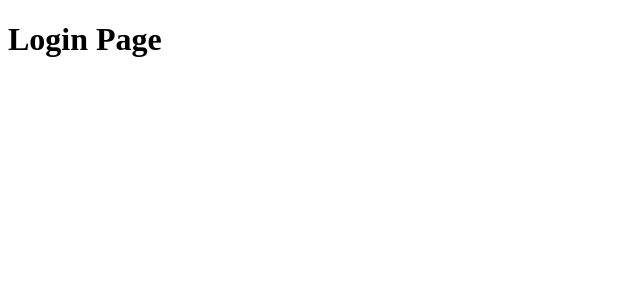
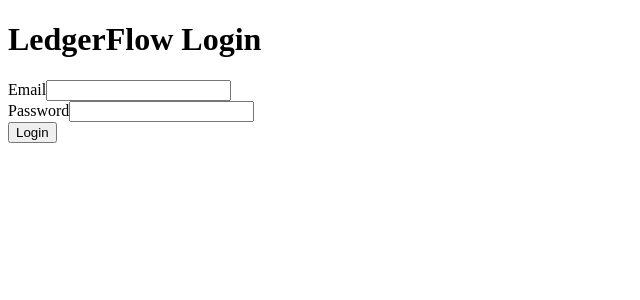
Before and after one commit to AndreRibeiro24/LedgerFlow-Frontend, a React (Vite) app: page /login in a window 1280 px wide. Shown: the top 300 px of the page, without its empty margins (0-640 px from the left). Built offline with nearby package versions, Linux system fonts and the light colour scheme.

Commit message:
feat: add auth context, login page, and api service

```diff
--- a/package.json
+++ b/package.json
@@ -10,6 +10,7 @@
     "preview": "vite preview"
   },
   "dependencies": {
+    "axios": "^1.19.0",
     "react": "^19.2.8",
     "react-dom": "^19.2.8",
     "react-router-dom": "^7.18.2"
--- /dev/null
+++ b/src/context/AuthContext.jsx
@@ -0,0 +1,39 @@
+import {createContext, useState} from "react"
+import { useNavigate } from "react-router-dom"
+import api from "../services/api.js"
+export const AuthContext = createContext()
+
+export default function AuthProvider({children}){
+    const[user,setUser] = useState(null)
+    const[loading,setLoading] = useState(false)
+    const navigate = useNavigate()
+
+    const login = async (body)=>{
+        try{
+            setLoading(true)
+            const response = await api.post("/auth/login", body)
+            if(response.status === 200){
+                setUser(response.data.user)
+                localStorage.setItem("authToken", response.data.token)
+                navigate("/dashboard")
+            }
+        }catch(error){
+          console.error("LOGIN ERROR:", error);
+          console.error("RESPONSE:", error.response);
+          console.error("MESSAGE:", error.message);
+        }finally{
+            setLoading(false)
+        }
+    }
+return(
+    <AuthContext.Provider
+    value={{
+        user,
+        loading,
+        login
+    }}
+    >
+        {children}
+    </AuthContext.Provider>
+)
+}
--- a/src/main.jsx
+++ b/src/main.jsx
@@ -1,14 +1,16 @@
 import { StrictMode } from "react";
 import { createRoot } from "react-dom/client";
 import { BrowserRouter } from "react-router-dom";
-
+import AuthProvider from "./context/AuthContext.jsx"
 import App from "./App.jsx";
 import "./index.css";
 
 createRoot(document.getElementById("root")).render(
   <StrictMode>
     <BrowserRouter>
+      <AuthProvider>
       <App />
+      </AuthProvider>
     </BrowserRouter>
   </StrictMode>
 );
--- a/src/pages/Login.jsx
+++ b/src/pages/Login.jsx
@@ -1,3 +1,59 @@
+import {useState, useContext} from "react"
+import {AuthContext} from "../context/AuthContext"
+
 export default function Login(){
-    return <h1> Login Page </h1>
+    const {login, loading} = useContext(AuthContext);
+
+    const [formData, setFormData] = useState({
+        email:"",
+        password:"",
+    });
+
+    const handleChange = (event) =>{
+        setFormData({
+            ...formData,
+            [event.target.name]: event.target.value,
+
+        });
+    };
+
+    const handleSubmit = async(event)=>{
+        event.preventDefault();
+
+        await login(formData);
+    };
+
+    return(
+    <div>
+      <h1>LedgerFlow Login</h1>
+
+      <form onSubmit={handleSubmit}>
+        <div>
+          <label>Email</label>
+          <input
+            type="email"
+            name="email"
+            value={formData.email}
+            onChange={handleChange}
+            required
+          />
+        </div>
+
+        <div>
+          <label>Password</label>
+          <input
+            type="password"
+            name="password"
+            value={formData.password}
+            onChange={handleChange}
+            required
+          />
+        </div>
+
+        <button type="submit" disabled={loading}>
+          {loading ? "Logging in..." : "Login"}
+        </button>
+      </form>
+    </div>
+    )
 }
--- /dev/null
+++ b/src/services/api.js
@@ -0,0 +1,19 @@
+import axios from "axios"
+
+const api = axios.create({baseURL: import.meta.env.VITE_API_URL})
+
+api.interceptors.request.use(
+    async (config) =>{
+        const token = localStorage.getItem("authToken")
+        if(token){
+            config.headers.Authorization = `Bearer ${token}`
+        }
+        return config
+    },
+    (error)=>{
+        console.log(error)
+        return Promise.reject(error)
+    },
+)
+
+export default api
```
Also changed, not shown: 2 other files (tests, documents, lock files or other folders).
